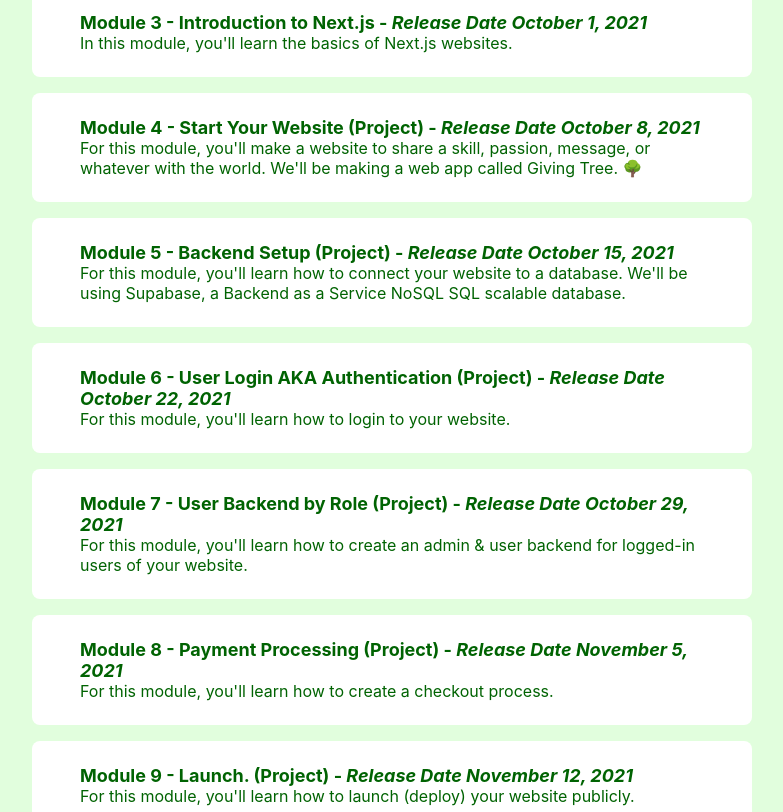
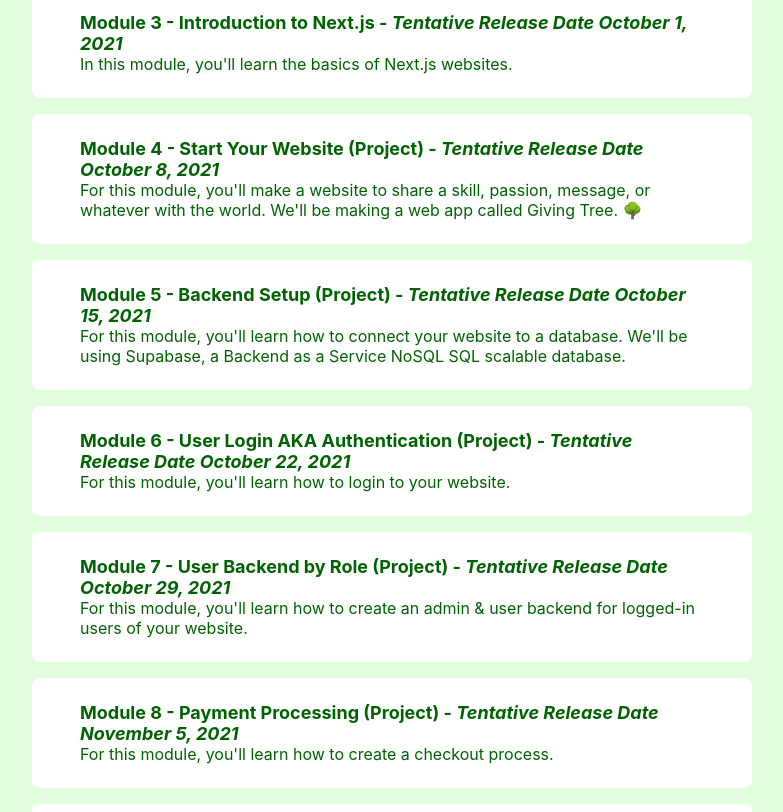
Before and after one commit to ecoappsandautomation/ecoappsandautomation, a Next.js app: page /coding4cauvery in a window 1280 px wide. Shown: the part 2540-3352 px from the top of the page, without its empty margins (248-1031 px from the left). Built offline with nearby package versions, Linux system fonts and the light colour scheme.

Commit message:
Updated release date to tentative

```diff
--- a/pages/coding4cauvery.js
+++ b/pages/coding4cauvery.js
@@ -105,7 +105,7 @@ function coding4cauvery(props) {
 			<Module>
 				<h4>
 					<b>Module 3 -</b> Introduction to Next.js -{" "}
-					<i>Release Date October 1, 2021</i>
+					<i>Tentative Release Date October 1, 2021</i>
 				</h4>
 				<p>In this module, you&apos;ll learn the basics of Next.js websites.</p>
 			</Module>
@@ -113,7 +113,7 @@ function coding4cauvery(props) {
 			<Module>
 				<h4>
 					<b>Module 4 -</b> Start Your Website (Project) -{" "}
-					<i>Release Date October 8, 2021</i>
+					<i>Tentative Release Date October 8, 2021</i>
 				</h4>
 				<p>
 					For this module, you&apos;ll make a website to share a skill, passion,
@@ -125,7 +125,7 @@ function coding4cauvery(props) {
 			<Module>
 				<h4>
 					<b>Module 5 -</b> Backend Setup (Project) -{" "}
-					<i>Release Date October 15, 2021</i>
+					<i>Tentative Release Date October 15, 2021</i>
 				</h4>
 				<p>
 					For this module, you&apos;ll learn how to connect your website to a
@@ -137,7 +137,7 @@ function coding4cauvery(props) {
 			<Module>
 				<h4>
 					<b>Module 6 -</b> User Login AKA Authentication (Project) -{" "}
-					<i>Release Date October 22, 2021</i>
+					<i>Tentative Release Date October 22, 2021</i>
 				</h4>
 				<p>For this module, you&apos;ll learn how to login to your website.</p>
 			</Module>
@@ -145,7 +145,7 @@ function coding4cauvery(props) {
 			<Module>
 				<h4>
 					<b>Module 7 -</b> User Backend by Role (Project) -{" "}
-					<i>Release Date October 29, 2021</i>
+					<i>Tentative Release Date October 29, 2021</i>
 				</h4>
 				<p>
 					For this module, you&apos;ll learn how to create an admin & user
@@ -156,7 +156,7 @@ function coding4cauvery(props) {
 			<Module>
 				<h4>
 					<b>Module 8 -</b> Payment Processing (Project) -{" "}
-					<i>Release Date November 5, 2021</i>
+					<i>Tentative Release Date November 5, 2021</i>
 				</h4>
 				<p>
 					For this module, you&apos;ll learn how to create a checkout process.
@@ -166,7 +166,7 @@ function coding4cauvery(props) {
 			<Module>
 				<h4>
 					<b>Module 9 -</b> Launch. (Project) -{" "}
-					<i>Release Date November 12, 2021</i>
+					<i>Tentative Release Date November 12, 2021</i>
 				</h4>
 				<p>
 					For this module, you&apos;ll learn how to launch (deploy) your website
@@ -177,7 +177,7 @@ function coding4cauvery(props) {
 			<Module>
 				<h4>
 					<b>Module 10 -</b> Optimization & Maintenance -{" "}
-					<i>Release Date November 19, 2021</i>
+					<i>Tentative Release Date November 19, 2021</i>
 				</h4>
 				<p>
 					For this module, you&apos;ll learn how to improve your code and
```
